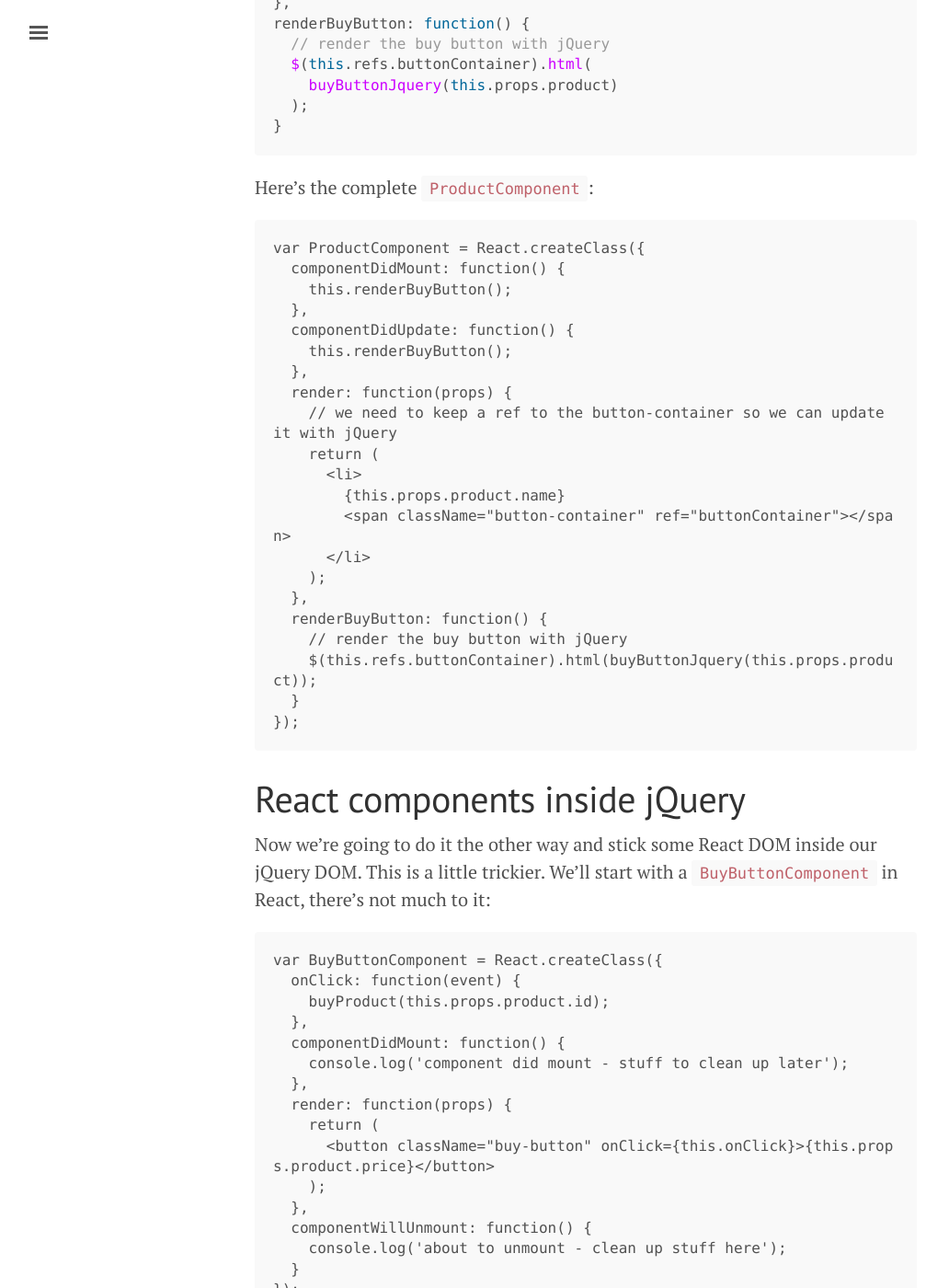
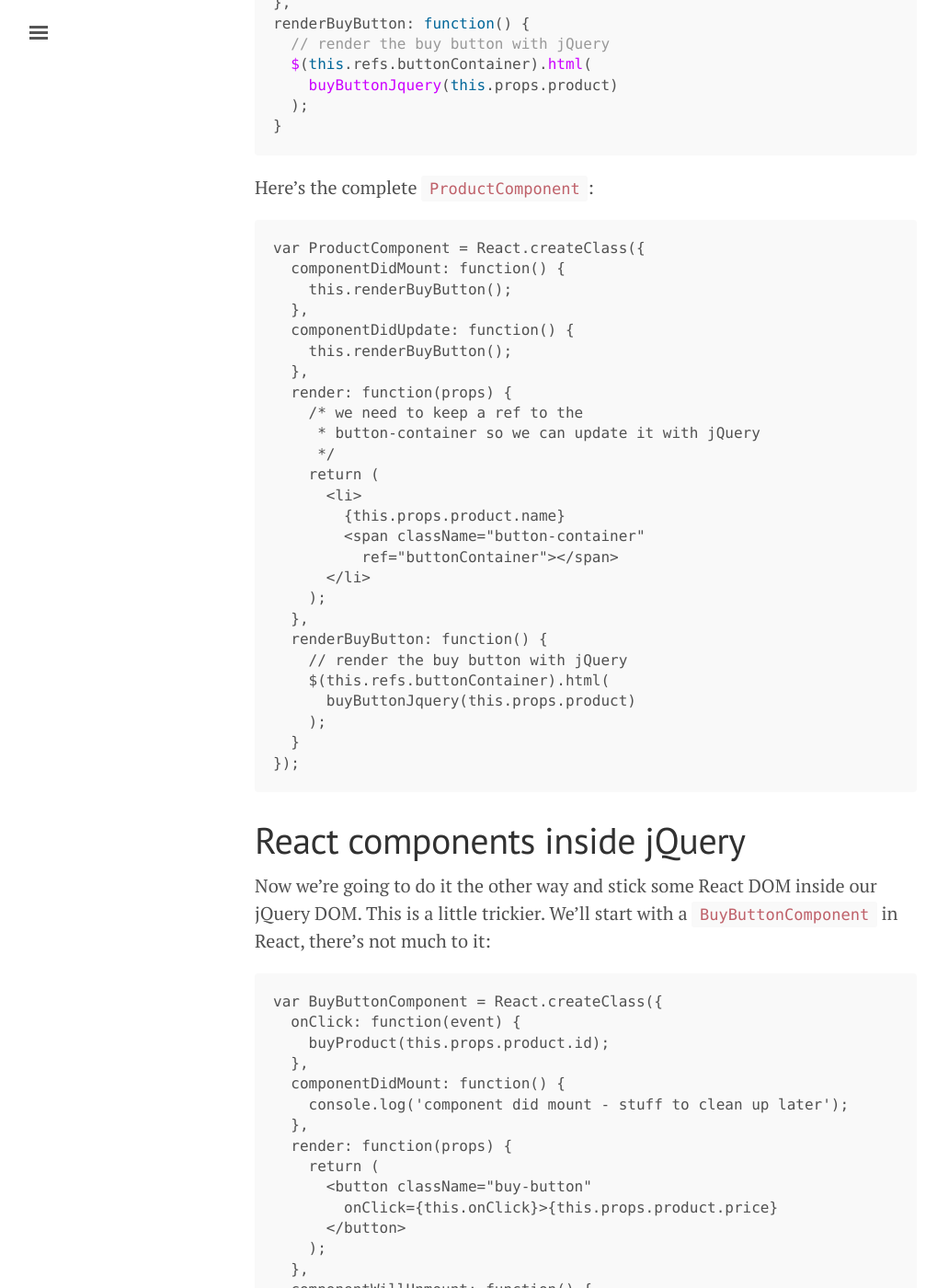
Before and after one commit to oysterhotels/oysterhotels.github.io, a Jekyll site: the page built from _posts/2016-03-14-react-with-jquery.md, in a window 1280 px wide and 1400 px high, scrolled down 4559 px. Shown: the whole window at 92% size, without its empty margins (3-1010 px from the left). Built offline with Jekyll 4.4.1, drawn with Linux system fonts in a browser that asks for light colours; comment, search, counter and statistics services are not loaded; some of the changed text lies outside the part shown.

Commit message:
Update 2016-03-14-react-with-jquery.md

````diff
--- a/_posts/2016-03-14-react-with-jquery.md
+++ b/_posts/2016-03-14-react-with-jquery.md
@@ -115,7 +115,7 @@
 # jQuery inside a React component
 We'll start by replacing most of the product list with React but leaving the buy button in jQuery.
 This is simpler than the inverse - sticking React inside a jQuery UI - so we'll do it first.
-The ProductListComponent is pretty straightforward:
+The ``ProductListComponent`` is pretty straightforward:
 
 ```
 var ProductListComponent = React.createClass({
@@ -133,8 +133,8 @@
 });
 ```
 
-but in ProductComponent we need some extra
-code to make the call to jQuery. We add an extra button-container element,
+but in ``ProductComponent`` we need some extra
+code to make the call to jQuery. We add an extra ``button-container`` element,
 so that we have somewhere to put the jQuery DOM, and keep a reference to it.
 
 ```
@@ -185,17 +185,22 @@
     this.renderBuyButton();
   },
   render: function(props) {
-    // we need to keep a ref to the button-container so we can update it with jQuery
+    /* we need to keep a ref to the
+     * button-container so we can update it with jQuery
+     */
     return (
       <li>
         {this.props.product.name}
-        <span className="button-container" ref="buttonContainer"></span>
+        <span className="button-container"
+          ref="buttonContainer"></span>
       </li>
     );
   },
   renderBuyButton: function() {
     // render the buy button with jQuery
-    $(this.refs.buttonContainer).html(buyButtonJquery(this.props.product));
+    $(this.refs.buttonContainer).html(
+      buyButtonJquery(this.props.product)
+    );
   }
 });
 ```
@@ -214,7 +219,9 @@
   },
   render: function(props) {
     return (
-      <button className="buy-button" onClick={this.onClick}>{this.props.product.price}</button>
+      <button className="buy-button"
+        onClick={this.onClick}>{this.props.product.price}
+      </button>
     );
   },
   componentWillUnmount: function() {
@@ -244,7 +251,9 @@
 products.forEach(function(product) {
   var item = $('<li>' + product.name + '</li>');
 
-  // add a container element where we'll attach our React component
+  /* add a container element where
+   * we'll attach our React component
+   */
   var buttonContainer = $('<span class="button-container"></span>');
   // add product data to use in our React component
   buttonContainer.data('product', product);
@@ -282,7 +291,9 @@
   products.forEach(function(product) {
     var item = $('<li>' + product.name + '</li>');
 
-    // add a container element where we'll attach our React component
+    /* add a container element where
+     * we'll attach our React component
+     */
     var buttonContainer = $('<span class="button-container"></span>');
     // add product data to use in our React component
     buttonContainer.data('product', product);
@@ -304,7 +315,9 @@
     var container = $(this);
     var product = container.data('product');
 
-    // React needs a plain, non-jQueryfied DOM element, so we can use plain "this"
+    /* React needs a plain, non-jQueryfied DOM
+     * element, so we can use plain "this"
+     */
     buyButtonReact(product, this);
   });
 }
````
